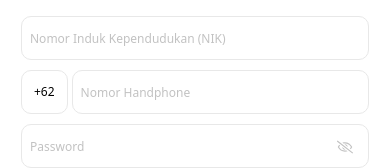
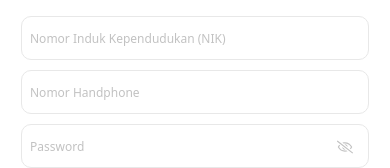
Before and after one commit to wahyunup/suarakunfc, a Next.js app: page /auth/register in a window 390 px wide. Shown: the part 203-371 px from the top of the page. Built offline with nearby package versions, Linux system fonts and the light colour scheme; no server answers.

Commit message:
fix: adjust input phone number

```diff
--- a/src/app/auth/_modules/RegisterForm.tsx
+++ b/src/app/auth/_modules/RegisterForm.tsx
@@ -109,9 +109,7 @@ const RegisterForm = () => {
         name="mu_phoneNumber"
         placeholder="Nomor Handphone"
         type="text"
-        value="+62"
         error={errors.mu_phoneNumber?.message}
-        isPhoneNumber
       />
 
       <Input
--- a/src/components/@types/ui.d.ts
+++ b/src/components/@types/ui.d.ts
@@ -18,7 +18,6 @@ export interface InputProps {
   placeholder: string;
   type: string;
   name: string;
-  isPhoneNumber?: boolean;
   value?: string;
   error?: string;
   className?: string;
--- a/src/components/ui/Input/Input.tsx
+++ b/src/components/ui/Input/Input.tsx
@@ -11,7 +11,6 @@ const Input = ({
   type,
   ref,
   className,
-  isPhoneNumber,
   error,
   onChange,
 }: InputProps) => {
@@ -25,16 +24,9 @@ const Input = ({
     <div
       className={clsx(
         "relative w-full",
-        { "flex items-center gap-1": isPhoneNumber },
         className
       )}
     >
-      {isPhoneNumber && (
-        <span className="border-input__primary border px-3 h-[44px] rounded-input__radius text-font__placeholder flex items-center">
-          +62
-        </span>
-      )}
-
       <input
         type={isPasswordVisible ? "text" : type}
         name={name}
--- a/src/utils/handleChange.ts
+++ b/src/utils/handleChange.ts
@@ -9,9 +9,9 @@ export const handlePhoneNumberChange = ({ event, validate }: HandleChangeOptions
 
   const numericValue = value.replace(/[^0-9]/g, "");
 
-  if (numericValue.length > 0 && numericValue[0] === '0') {
-    return null;
-  }
+  // if (numericValue.length > 0 && numericValue[0] === '0') {
+  //   return null;
+  // }
 
   if (value !== numericValue) {
     input.value = numericValue;
```
